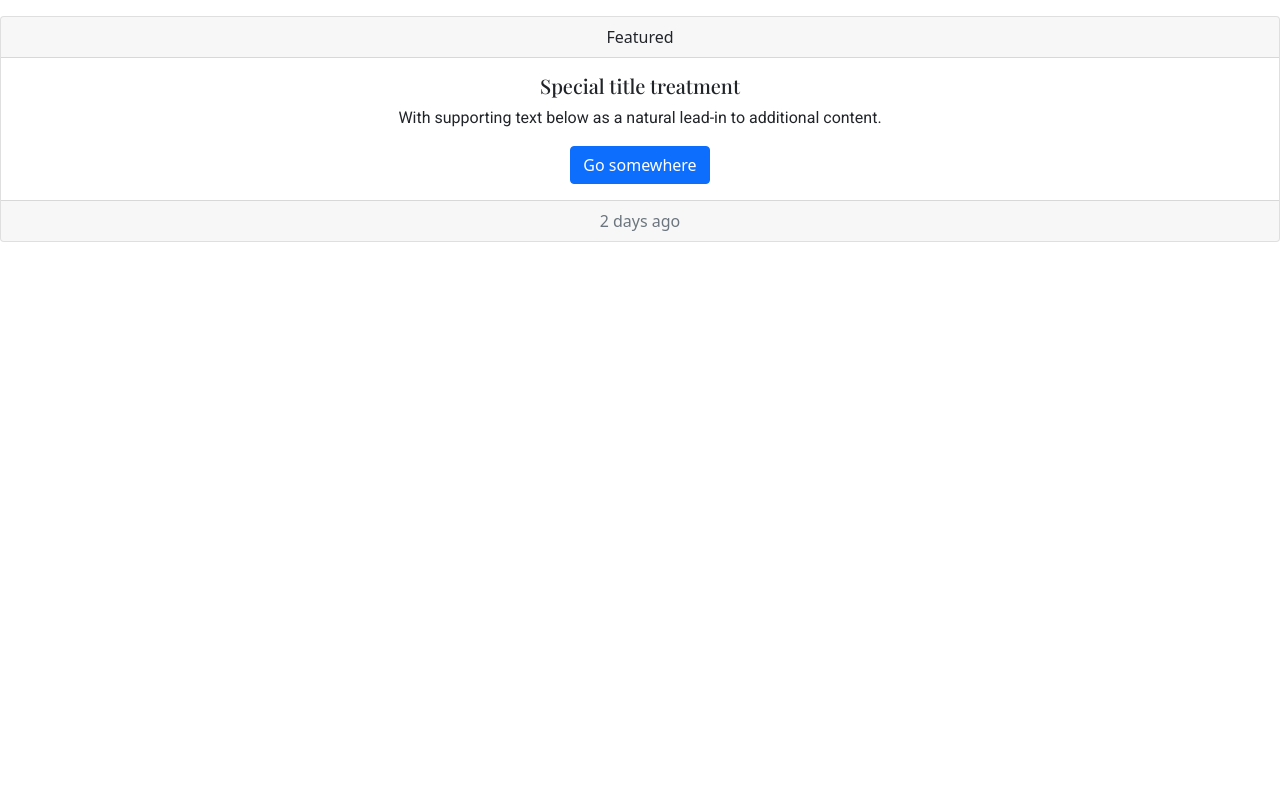
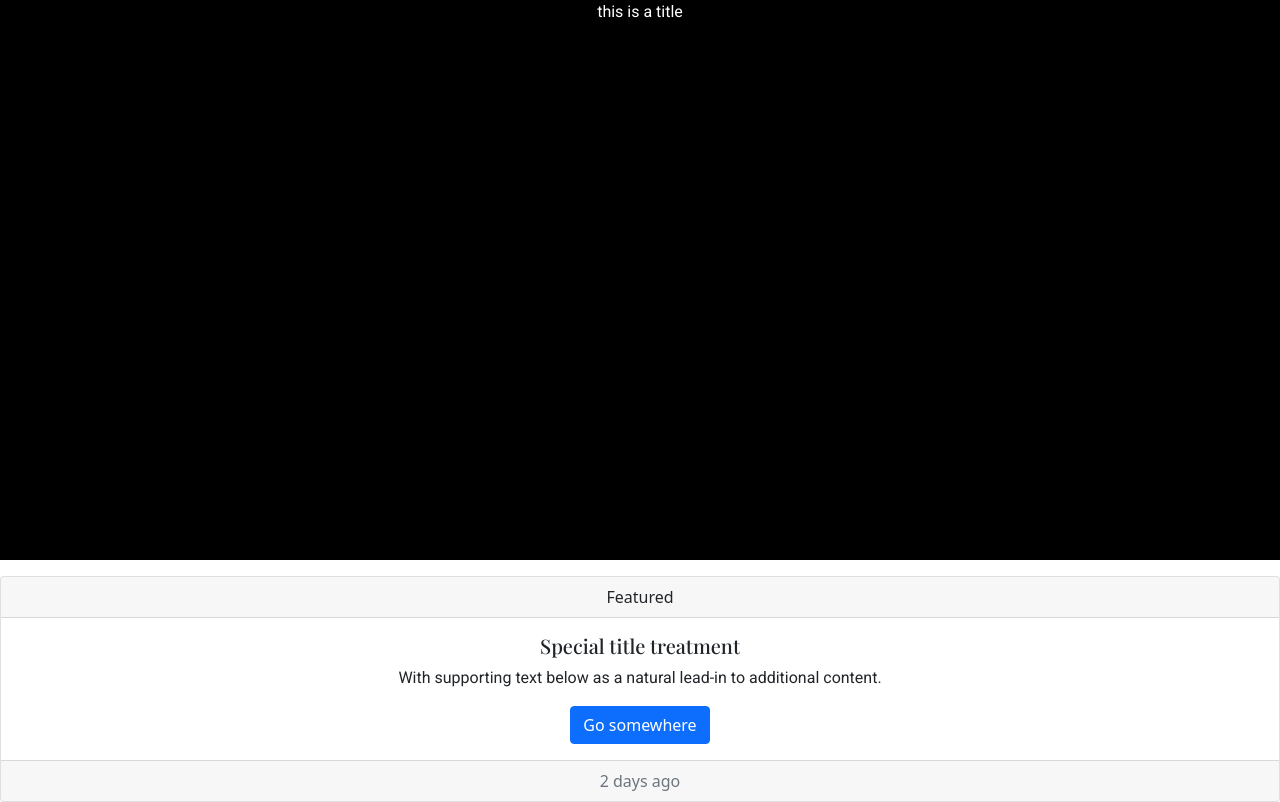
Before and after one commit to john33mcd/lightbulbProject, a Django app: page / in a window 1280 px wide. Shown: the part 56-858 px from the top of the page. Before the commit the page ends 298 px from the top, so only its background shows below. Run offline with Django 3.2, Linux system fonts and the light colour scheme; data that the repository does not hold is empty; some web fonts are replaced.

Commit message:
added template for hero area

```diff
--- a/static/style.css
+++ b/static/style.css
@@ -2,7 +2,10 @@
 font-family: 'Playfair Display', serif;
 font-family: 'Roboto', sans-serif; */
 
-h1,
+h1{
+
+}
+
 h2,
 h3,
 h4,
@@ -15,3 +18,12 @@ p {
 
     font-family: 'Roboto', sans-serif;
 }
+
+.hero{
+    height: 70vh;
+    display: flex;
+    justify-content: center;
+    margin: auto;
+    background-color: black;
+    color: white;
+}
--- a/templates/base.html
+++ b/templates/base.html
@@ -28,7 +28,7 @@
     <header>
         <nav class="navbar navbar-dark bg-primary">
             <div class="container-fluid">
-                <a class="navbar-brand">Lightbulb</a>
+                <a href= "{% url 'PostList' %}" class="navbar-brand">Lightbulb</a>
                 <form class="d-flex">
                     <input class="form-control me-2" type="search" placeholder="Search" aria-label="Search">
                     <button class="btn btn-outline-success" type="submit">Search</button>
--- a/templates/index.html
+++ b/templates/index.html
@@ -1,6 +1,12 @@
+
 {% extends "base.html" %}
 
 {% block content %}
+
+<div class="hero">
+
+<p>this is a title</p>
+</div>
 
 <div class="container-fluid">
     <div class="row">
@@ -17,7 +23,7 @@
                                 </div>
                             <a href="{% url 'comments' post.slug %}" class="post-link">
                                 <h2 class="card-title">{{ post.title }}</h2>
-                                <p class="card-text">{{ post.excerpt }}</p>
+                                <!-- <p class="card-text">{{ post.excerpt }}</p> -->
                             </a>
                             <hr />
                             <p class="card-text text-muted h6">{{ post.created_on}} <i class="far fa-heart"></i>
```
Also changed, not shown: templates/post_detail.html (+2 -20 lines).
